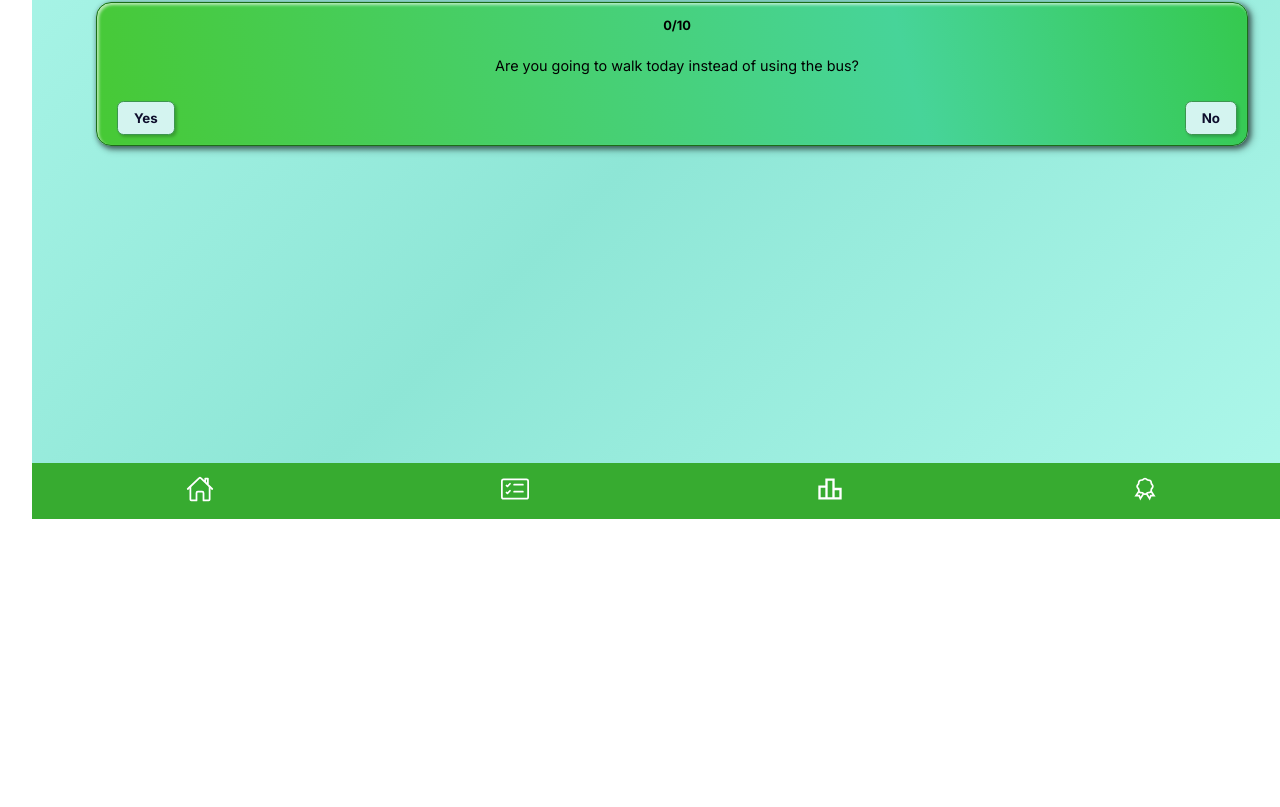
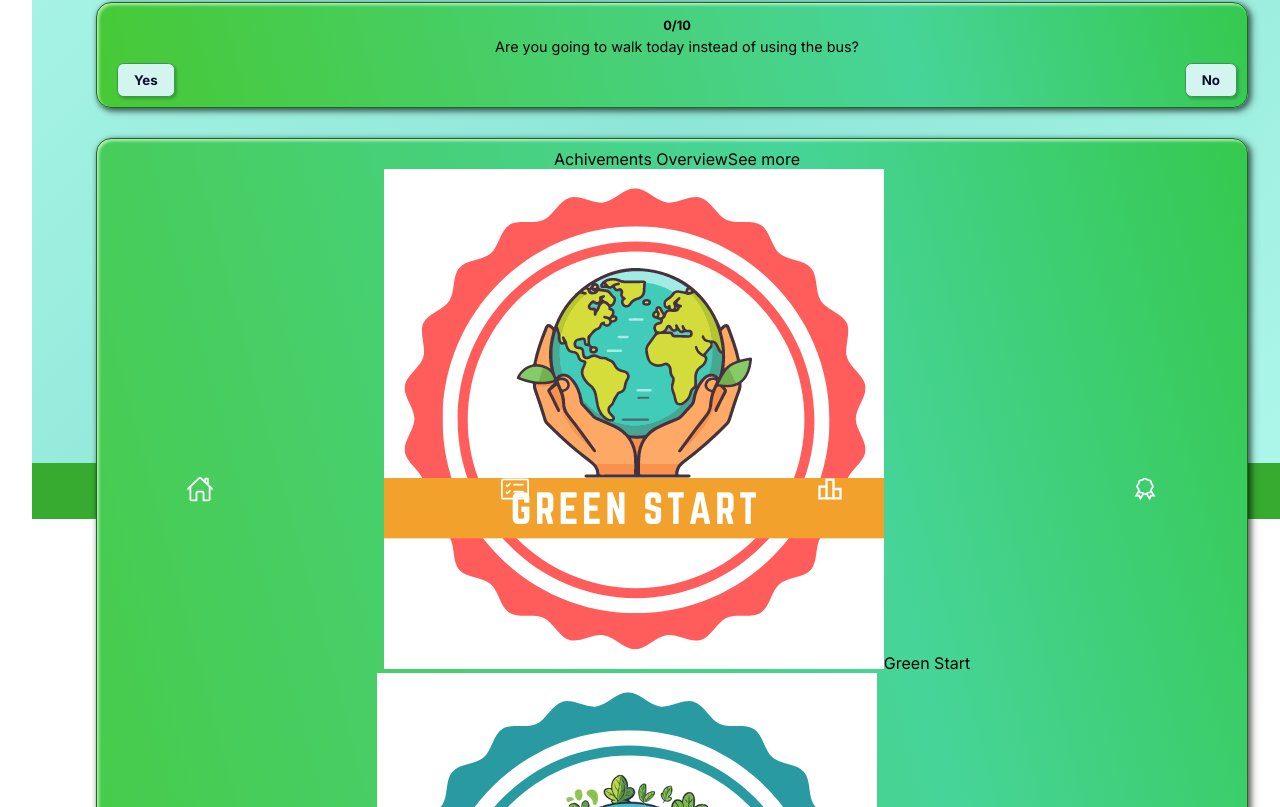
Before and after one commit to siqbal181/GreenMate, a React (Vite) app: page / in a window 1280 px wide. Shown: the part 313-1120 px from the top of the page. Before the commit the page ends 864 px from the top, so only its background shows below. Built offline with nearby package versions, Linux system fonts and the light colour scheme.

Commit message:
chore: badges

```diff
--- a/src/App.jsx
+++ b/src/App.jsx
@@ -7,6 +7,17 @@ import BottomBar from './components/BottomBar';
 import Leaderboard from './components/Leaderboard';
 import AchievementPage from './components/AchievementPage';
 import { DailyPlanning } from './pages/DailyPlanning/DailyPlanning';
+import AwardImg1 from './assets/award1.png';
+import AwardImg2 from './assets/award2.png';
+import AwardImg3 from './assets/award3.png';
+import AwardImg4 from './assets/award4.png';
+
+const myBadges = [
+  { id: 1, name: 'Green Start', imageUrl: AwardImg1 },
+  { id: 2, name: 'Eco Progress', imageUrl: AwardImg2 },
+  { id: 3, name: 'Carbon Champion', imageUrl: AwardImg3 },
+  { id: 4, name: 'Sustainability Steps', imageUrl: AwardImg4 }
+];
 
 const userData = {
   totalPoints: 100,
@@ -23,7 +34,7 @@ const AppContent = () => {
     <>
       {showNavOrBottom && <Navbar />}
       <Routes>
-        <Route path='/' element={<Homepage userData={userData} />} />
+        <Route path='/' element={<Homepage userData={userData} badges={myBadges} />} />
         <Route path='/daily-planning' element={<DailyPlanning />} />
         <Route path='/register' element={<Register />} />
         <Route path='/leaderboard' element={<Leaderboard />} />
--- /dev/null
+++ b/src/components/AchievmentsWidget/AchievementsWidget.jsx
@@ -0,0 +1,23 @@
+/* eslint-disable react/prop-types */
+import "./AchievementsWidget.css"
+
+const AchievementsWidget = ({ badges }) => {
+  return (
+    <div className="info-container">
+      <span>Achivements Overview</span>
+      <span>See more</span>
+      <div className="badges-container">
+        {badges.map((badge, index) => (
+          index < 3 && (
+            <div key={badge.id} className="badge">
+              <img src={badge.imageUrl} alt={badge.name} />
+              <span>{badge.name}</span>
+            </div>
+          )
+        ))}
+        </div>
+    </div>
+  )
+}
+
+export default AchievementsWidget
--- a/src/pages/Homepage.jsx
+++ b/src/pages/Homepage.jsx
@@ -1,16 +1,16 @@
 /* eslint-disable react/prop-types */
 import MainInfoBox from '../components/MainInfoBox'
 import './Homepage.css'
-import {DailyQuestions} from '../components/DailyQuestions/DailyQuestions'
-// import AchievementPage from '../components/AchievementPage'
+import { DailyQuestions } from '../components/DailyQuestions/DailyQuestions'
+import AchievmentsWidget from '../components/AchievmentsWidget/AchievementsWidget'
 
-const Homepage = ({ userData }) => {
+const Homepage = ({ userData, badges }) => {
   return (
     <div className='page-container'>
 
       <MainInfoBox userData={userData} />
       <DailyQuestions />
-      {/* <AchievementPage /> */}
+      <AchievmentsWidget badges={badges} />
     </div>
   )
 }
```
Also changed, not shown: src/components/AchievmentsWidget/AchievementsWidget.css (added).
